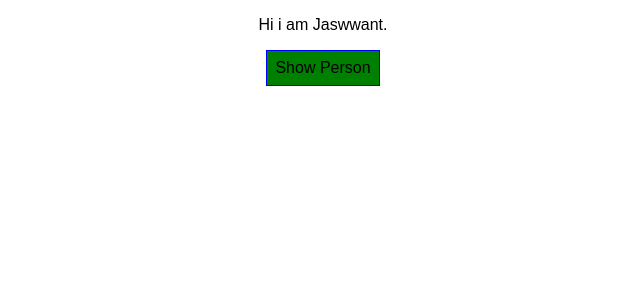
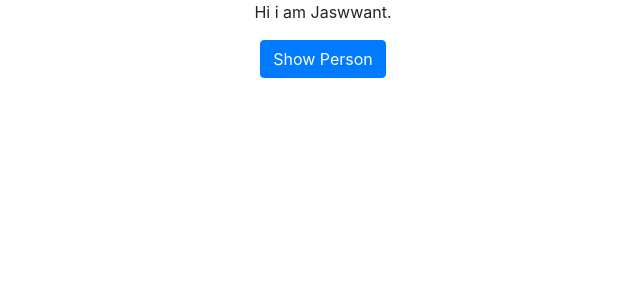
Before and after one commit to jashwant1234/starting_react, a React (Create React App) app in the folder react_app/: page / in a window 1280 px wide. Shown: the top 300 px of the page, without its empty margins (317-957 px from the left). Built offline with nearby package versions, Linux system fonts and the light colour scheme.

Commit message:
adding bootstrap to your app

```diff
--- a/react_app/package.json
+++ b/react_app/package.json
@@ -3,6 +3,7 @@
   "version": "0.1.0",
   "private": true,
   "dependencies": {
+    "bootstrap": "^4.6.0",
     "radium": "^0.26.1",
     "react": "^17.0.2",
     "react-dom": "^17.0.2",
--- a/react_app/src/App.js
+++ b/react_app/src/App.js
@@ -1,6 +1,19 @@
 import React, { Component } from "react";
 import "./App.css";
+// import styled from 'styled-components';
+import '../node_modules/bootstrap/dist/css/bootstrap.min.css'
 import Person from "./Person/Person";
+
+// const StyledButton = styled.button`
+// background-color :${props => props.alt ? 'red' : 'green'};
+// font : inherit;
+// border : 1px solid blue;
+// padding: 8px;
+// cursor: pointer;
+// &:hover {
+//   background-color : ${props => props.alt ? 'salmon' : 'lightgreen'};
+//   color : black;
+// `
 
 class App extends Component {
   state = {
@@ -42,17 +55,17 @@ class App extends Component {
   render() {
     let person = null;
 
-    const style = {
-      backgroundColor : 'green',
-      font : 'inherit',
-      border : '1px solid blue',
-      padding: '8px',
-      cursor: 'pointer',
-      ':hover' : {
-        backgroundColor : 'lightgreen',
-        color : 'black'
-      }
-    }
+    // const style = {
+    //   backgroundColor : 'green',
+    //   font : 'inherit',
+    //   border : '1px solid blue',
+    //   padding: '8px',
+    //   cursor: 'pointer',
+    //   ':hover' : {
+    //     backgroundColor : 'lightgreen',
+    //     color : 'black'
+    //   }
+    // }
 
     const classes = [];
 
@@ -78,18 +91,17 @@ class App extends Component {
           })}
         </div>
       );
-      style.backgroundColor = 'red';
-      style[':hover'] = {
-        backgroundColor : 'salmon',
-        color : 'black'
-      }
+      // style.backgroundColor = 'red';
+      // style[':hover'] = {
+      //   backgroundColor : 'salmon',
+      //   color : 'black'
+      // }
     }
 
     return (
       <div className="App">
         <p className={classes.join(' ')}>Hi i am Jaswwant.</p>
-        <button
-         style = {style}
+        <button className = 'btn btn-primary'
          onClick={this.togglePerson}>Show Person</button>
         {person}
       </div>
```
Also changed, not shown: 1 other file (tests, documents, lock files or other folders).
